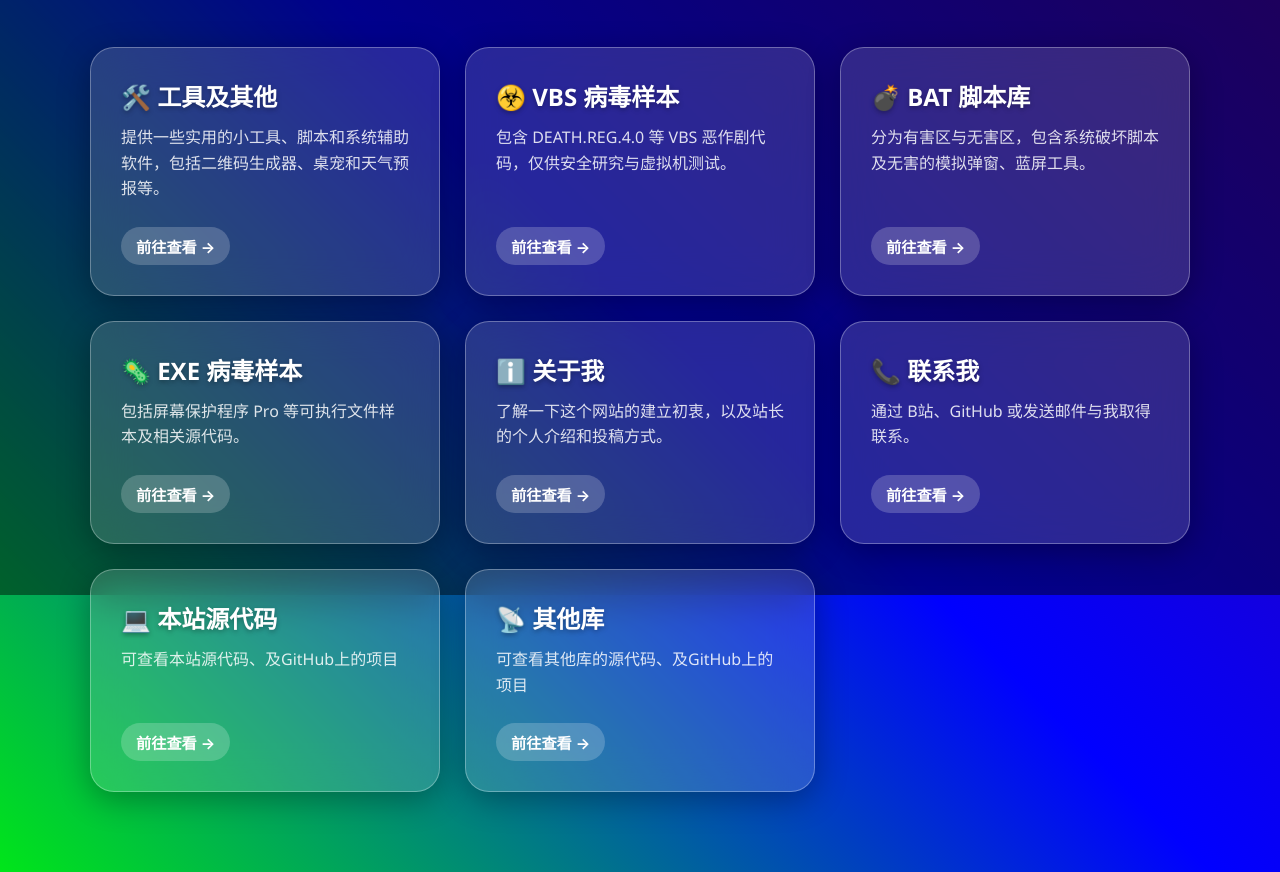
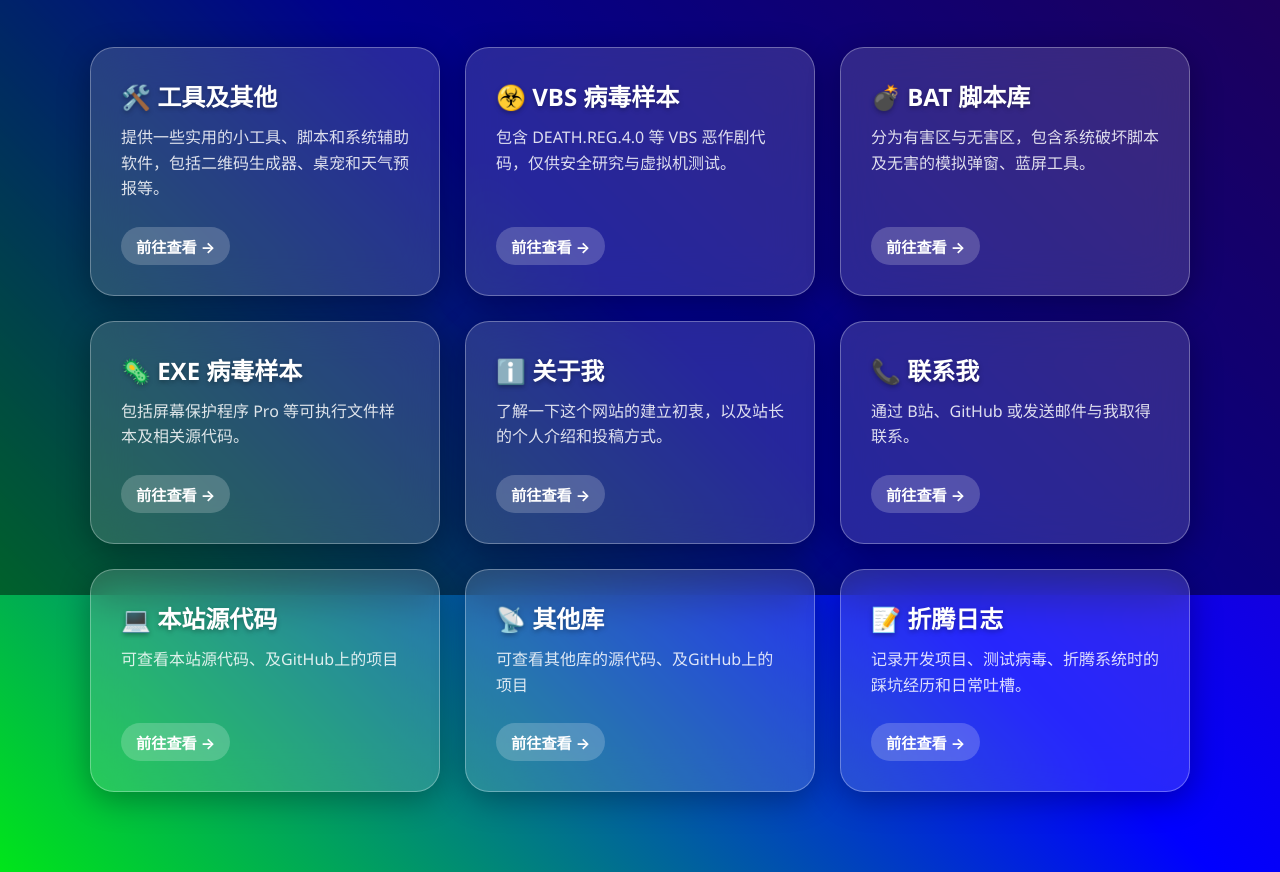
Before and after one commit to zhengapple/thehello.xyz, a plain HTML site: page index.html in a window 1280 px wide. Shown: the part 205-1077 px from the top of the page. Drawn offline with Linux system fonts and the light colour scheme.

Commit message:
Update index.html

```diff
--- a/index.html
+++ b/index.html
@@ -232,6 +232,15 @@
 			<span class="card-cta">前往查看 →</span>
 		</a>
 
+		<!-- 折腾日志 -->
+        <a href="blog.html" class="glass-card">
+            <div>
+                <h2 class="card-title">📝 折腾日志</h2>
+                <p class="card-desc">记录开发项目、测试病毒、折腾系统时的踩坑经历和日常吐槽。</p>
+            </div>
+            <span class="card-cta">前往查看 →</span>
+        </a>
+
     </main>
 
 </body>
```
